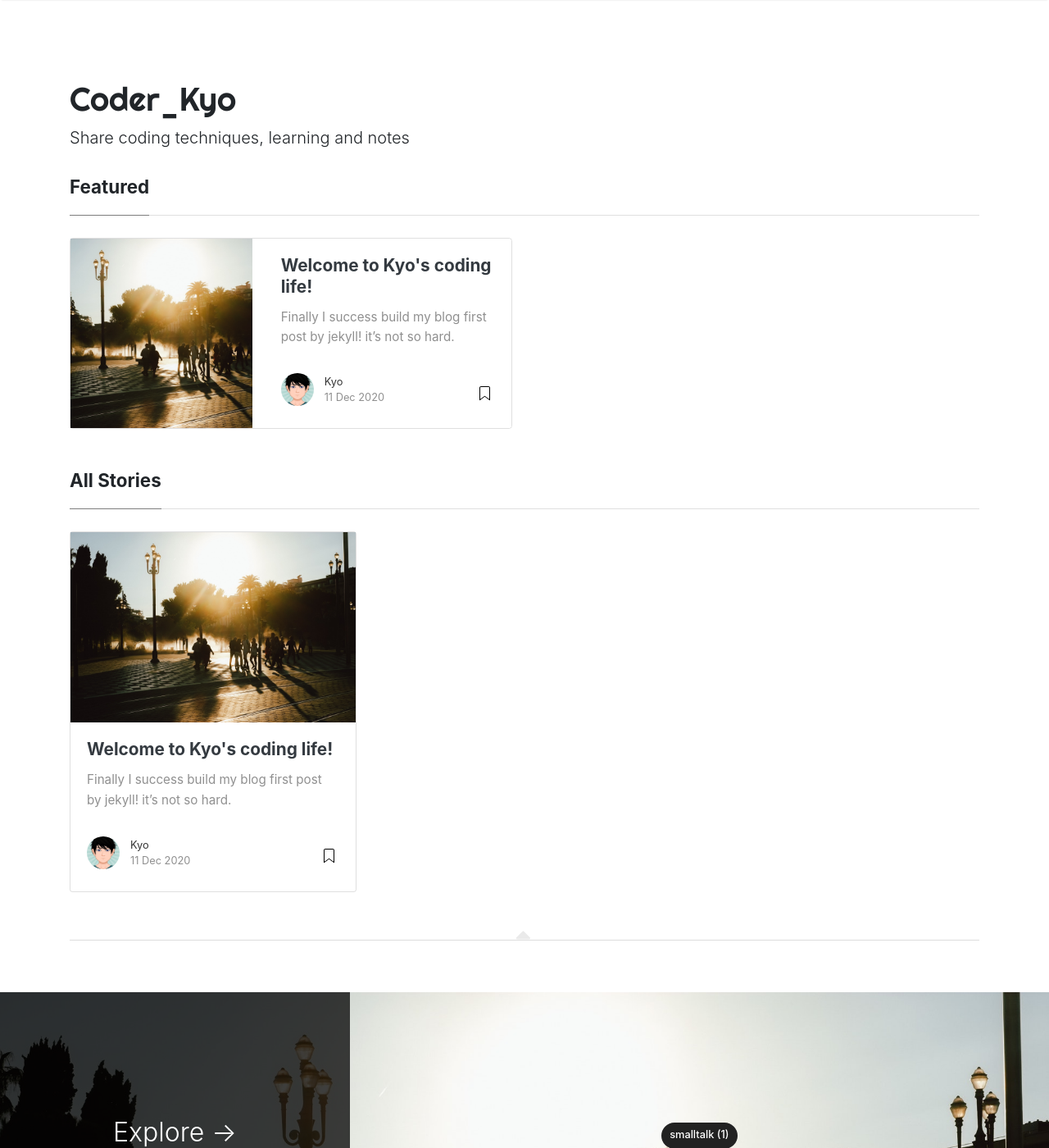
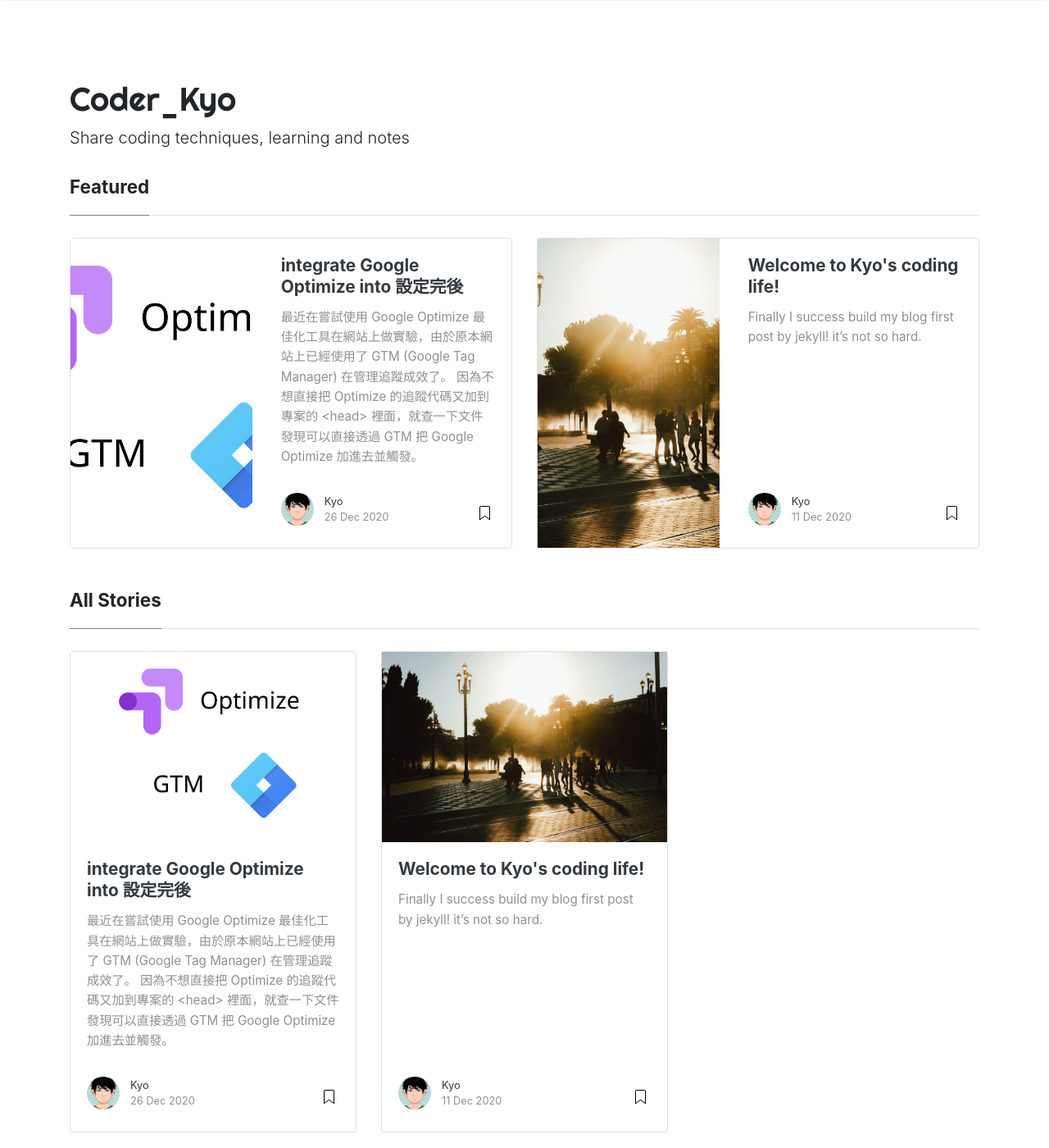
Before and after one commit to kyoangel/kyoangel.github.io, a Jekyll site: the page built from index.html, in a window 1280 px wide and 1400 px high. Shown: the whole window at 82% size. Built offline with Jekyll 4.4.1, drawn with Linux system fonts in a browser that asks for light colours; nearby versions of some CDN libraries; the list of posts is cut into pages by our own code.

Commit message:
add post for GO into GTM

```diff
--- a/_layouts/default.html
+++ b/_layouts/default.html
@@ -18,6 +18,16 @@
 
 <script src="{{ site.baseurl }}/assets/js/jquery.min.js"></script>
 
+<!-- Google Tag Manager -->
+<script>(function (w, d, s, l, i) {
+        w[l] = w[l] || []; w[l].push({
+            'gtm.start':
+                new Date().getTime(), event: 'gtm.js'
+        }); var f = d.getElementsByTagName(s)[0],
+            j = d.createElement(s), dl = l != 'dataLayer' ? '&l=' + l : ''; j.async = true; j.src =
+                'https://www.googletagmanager.com/gtm.js?id=' + i + dl; f.parentNode.insertBefore(j, f);
+    })(window, document, 'script', 'dataLayer', 'GTM-WH86SDR');</script>
+<!-- End Google Tag Manager -->
 </head>
 
 {% if jekyll.environment == 'production' %}
@@ -34,6 +44,10 @@ ga('send', 'pageview');
 
 {% capture layout %}{% if page.layout %}layout-{{ page.layout }}{% endif %}{% endcapture %}
 <body class="{{layout}}">
+    <!-- Google Tag Manager (noscript) -->
+    <noscript><iframe src="https://www.googletagmanager.com/ns.html?id=GTM-WH86SDR" height="0" width="0"
+            style="display:none;visibility:hidden"></iframe></noscript>
+    <!-- End Google Tag Manager (noscript) -->
 	<!-- defer loading of font and font awesome -->
 	<noscript id="deferred-styles">
 		<link href="https://fonts.googleapis.com/css?family=Righteous%7CMerriweather:300,300i,400,400i,700,700i" rel="stylesheet">
--- /dev/null
+++ b/_posts/2020-12-26-GTM-Notes.markdown
@@ -0,0 +1,28 @@
+---
+layout: post
+author: Kyo
+title:  "integrate Google Optimize into 設定完後"
+image: assets/images/Optimize.png
+featured: true
+categories: TechNotes
+---
+最近在嘗試使用 Google Optimize 最佳化工具在網站上做實驗，由於原本網站上已經使用了 GTM (Google Tag Manager) 在管理追蹤成效了。
+因為不想直接把 Optimize 的追蹤代碼又加到專案的 \<head> 裡面，就查一下文件發現可以直接透過 GTM 把 Google Optimize 加進去並觸發。
+
+怎麼做呢? 先進到 GTM 的管理系統，一般來說應該會有一個 AllPageView 的標籤來追蹤所有的網頁瀏覽!
+
+![AllPageView](/assets/images/GTM/allpageview.png){:class="img-responsive"}
+
+這時候要做的事情很簡單，就是新增一個 Google Optimize 的代碼，並設定成每個頁面發動一次即可，不需要設定觸發條件。
+
+![OptimizeTag](/assets/images/GTM/addOptimize.png){:class="img-responsive"}
+
+![OptimizeTag](/assets/images/GTM/optimizeTagSetting.png){:class="img-responsive"}
+
+新增並設定 Google Optimize 代碼後，就去編輯 AllPageView 的代碼，去進階設定代碼觸法順序，並指定在 AllPageView 觸發前先觸發 Optimize 的代碼。
+
+![OptimizeTag](/assets/images/GTM/triggerBeforeView.png){:class="img-responsive"}
+
+完成! 這樣就順利完成將 Google Optimize 的代碼整合到 GTM 裡面了。
+
+Happy Data Analysis and Optimize!
```
Also changed, not shown: assets/images/GTM/addOptimize.png (added), assets/images/GTM/allpageview.png (added), assets/images/GTM/optimizeTagSetting.png (added), assets/images/GTM/triggerBeforeView.png (added), assets/images/Optimize.png (added).
